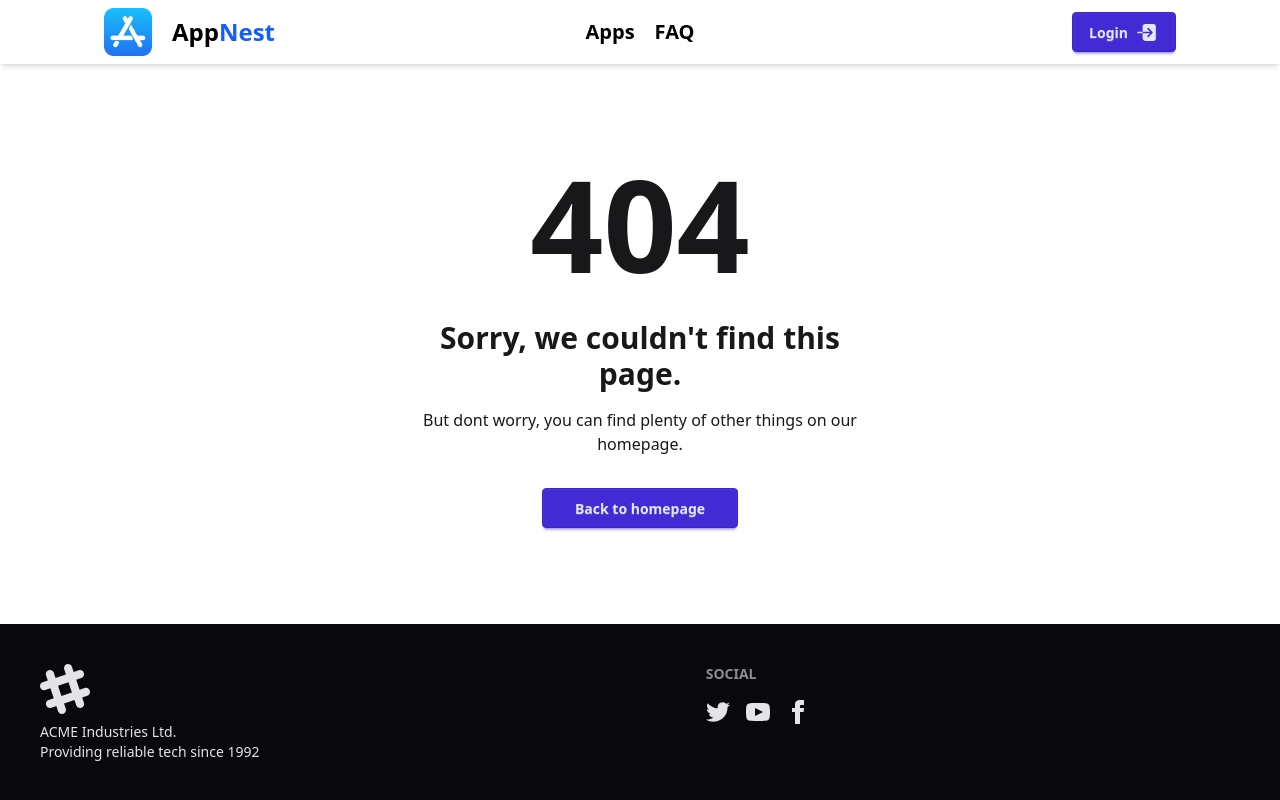
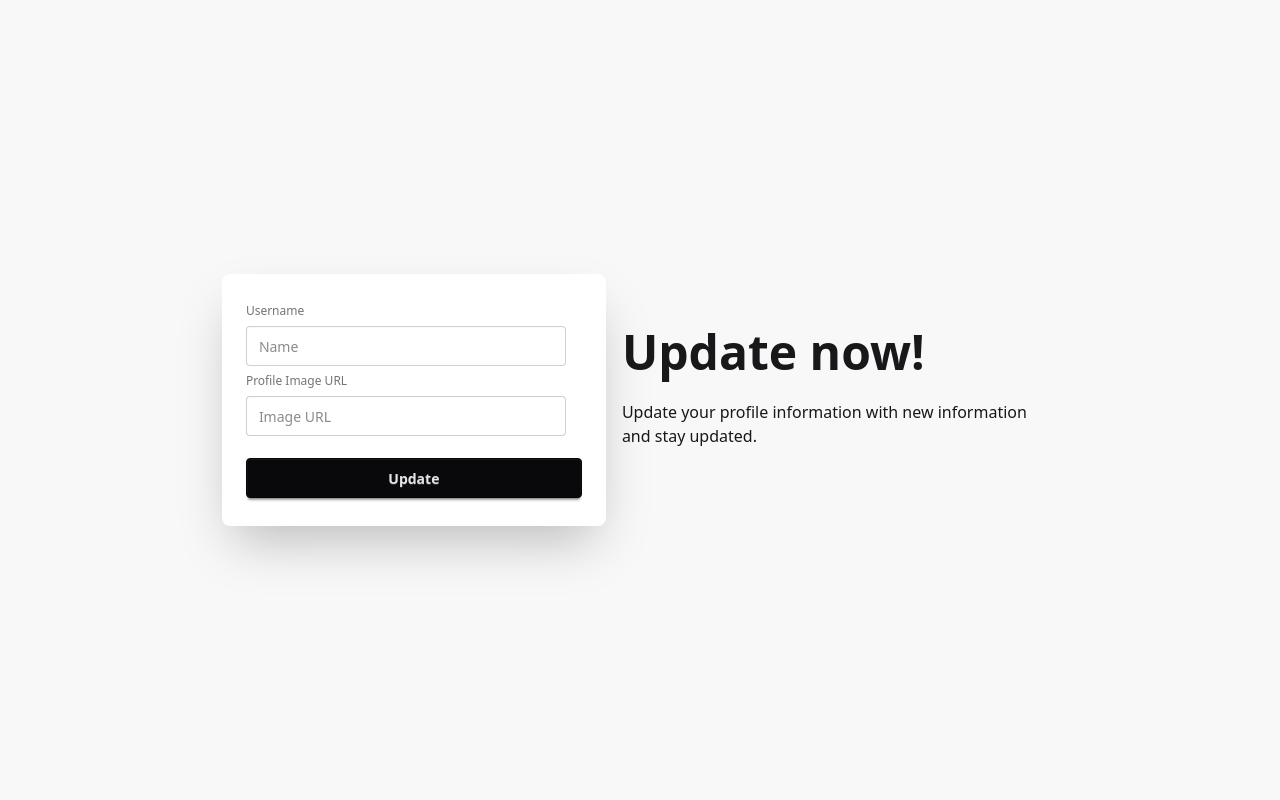
Before and after one commit to IbraHim7520/React-App-Store, a React (Vite) app: page /update-profile in a window 1280 px wide. Built offline with nearby package versions, Linux system fonts and the light colour scheme; no server answers.

Commit message:
Fixed Error page

```diff
--- a/Components/Nav.jsx
+++ b/Components/Nav.jsx
@@ -22,6 +22,7 @@ const Nav = () => {
         console.log("Something went erong");
       })
   }
+  // /update-profile
   return (
     <div className=" navbar shadow-md">
       <div className='flex  mx-4 w-full md:mx-18 lg:mx-24'>
@@ -34,6 +35,9 @@ const Nav = () => {
               tabIndex={0}
               className="menu menu-sm dropdown-content bg-base-100 rounded-box z-1 mt-3 w-52 p-2 shadow">
                   <NavLink className={({ isActive }) => isActive ? 'text-green-500' : 'text-black'} to={"/"} >Apps</NavLink>
+                  {
+              user && <NavLink className={({ isActive }) => isActive ? 'text-green-500' : 'text-black'} to={"/update-profile"} >Update Profile</NavLink>
+            }
                   <NavLink className={({ isActive }) => isActive ? 'text-green-500' : 'text-black'} to={"/faq"} >FAQ</NavLink>
             </ul>
           </div>
@@ -46,7 +50,11 @@ const Nav = () => {
         <div className="navbar-center hidden lg:flex">
           <ul className="menu gap-5 text-xl font-semibold menu-horizontal px-1">
             <NavLink className={({ isActive }) => isActive ? 'text-green-500' : 'text-black'} to={"/"} >Apps</NavLink>
+            {
+              user && <NavLink className={({ isActive }) => isActive ? 'text-green-500' : 'text-black'} to={"/update-profile"} >Update Profile</NavLink>
+            }
             <NavLink className={({ isActive }) => isActive ? 'text-green-500' : 'text-black'} to={"/faq"} >FAQ</NavLink>
+
           </ul>
         </div>
         <div className="navbar-end gap-5">
--- a/Pages/AppDetails.jsx
+++ b/Pages/AppDetails.jsx
@@ -49,8 +49,16 @@ const AppDetails = () => {
     }
     const handleReviewSubmit = (e)=>{
         e.preventDefault();
+        if (!loggedin){
+            toast("Please login to submit a review!")
+            return
+        }
+
         const star = e.target.star.value;
         const review = e.target.review.value;
+        if (isNaN(star) || star < 0 || star > 5) {
+            toast("Rating must be a number between 0 and 5");
+          }else{
             const newReview = {
                 "user":"Unknown",
                 "rating": star,
@@ -59,6 +67,8 @@ const AppDetails = () => {
             setReview(prevReviews => [...prevReviews, newReview]);
             console.log(review)
             e.target.reset();
+        }
+
     }
     return (
         <div className='w-full'>
--- a/Pages/Root.jsx
+++ b/Pages/Root.jsx
@@ -1,17 +1,18 @@
+// LayoutWithNavFooter.jsx
 import React from 'react';
-import Nav from "../Components/Nav"
-import Footer from "../Components/Footer"
+
+import Nav from '../Components/Nav';
+import Footer from '../Components/Footer';
 import { Outlet } from 'react-router';
+
 const Root = () => {
   return (
     <div className='w-full overflow-x-hidden'>
      <Nav></Nav>
       <div className='min-h-[calc(100vh-250px)]'>
-            <Outlet>
-
-            </Outlet>
+        <Outlet />
       </div>
-            <Footer></Footer>
+      <Footer />
     </div>
   );
 };
--- /dev/null
+++ b/Pages/UpdateProfile.jsx
@@ -0,0 +1,47 @@
+import { updateProfile } from 'firebase/auth';
+import React from 'react';
+import { auth } from '../firebase.init';
+import { useNavigate } from 'react-router';
+import { toast, ToastContainer } from 'react-toastify';
+
+const UpdateProfile = () => {
+    const navigate = useNavigate();
+    const handleUpdateProfile = (e)=>{
+            e.preventDefault();
+            const updatedName = e.target.name.value;
+            const updateImage = e.target.image.value;
+            updateProfile(auth.currentUser, {
+                displayName: updatedName, photoURL: updateImage
+              }).then((ress) => {
+                navigate("/");
+              }).catch((error) => {
+                toast("An error occured! Please try again later.")
+              });
+    }
+    return (
+        <div className="hero bg-base-200 min-h-screen">
+        <ToastContainer></ToastContainer>
+        <div className="hero-content flex-col lg:flex-row-reverse">
+          <div className="text-center lg:text-left">
+            <h1 className="text-5xl font-bold">Update now!</h1>
+            <p className="py-6">
+             Update your profile information with new information and stay updated.
+            </p>
+          </div>
+          <div className="card bg-base-100 w-full max-w-sm shrink-0 shadow-2xl">
+            <div className="card-body">
+              <form onSubmit={(e)=>handleUpdateProfile(e)} className="fieldset">
+                <label className="label">Username</label>
+                <input name='name' type="text" className="input" placeholder="Name" />
+                <label className="label">Profile Image URL</label>
+                <input name='image' type="text" className="input" placeholder="Image URL" />
+                <button type='submit' className="btn btn-neutral mt-4">Update</button>
+              </form>
+            </div>
+          </div>
+        </div>
+      </div>
+    );
+};
+
+export default UpdateProfile;
--- a/Router/routes.jsx
+++ b/Router/routes.jsx
@@ -7,6 +7,8 @@ import AppDetails from "../Pages/AppDetails"
 import AllApps from "../Pages/AllApp"
 import ErrorPage from "../Pages/ErrorPage"
 import Faq from "../Pages/Faq"
+import UpdateProfile from "../Pages/UpdateProfile";
+
 
 const Router = createBrowserRouter([
     {
@@ -20,7 +22,6 @@ const Router = createBrowserRouter([
         {path:'/app-apps', Component:AllApps},
         {path:'/app-details/:id',
         Component:AppDetails},
-        {path:'/*', Component:ErrorPage},
         {path:"/all-apps",Component:AllApps},
         {path:"/faq", Component:Faq}
        ]
@@ -30,11 +31,15 @@ const Router = createBrowserRouter([
         Component:Login
     },
     {
+        path:"/update-profile",
+        Component:UpdateProfile
+    },
+    {
         path:'/user-signup',
         Component:Signup
     },
     {
-        path:"/*",
+        path:"*",
         Component:ErrorPage
     }
 ])
```
Lines whose indentation alone changed are shown as unchanged.
